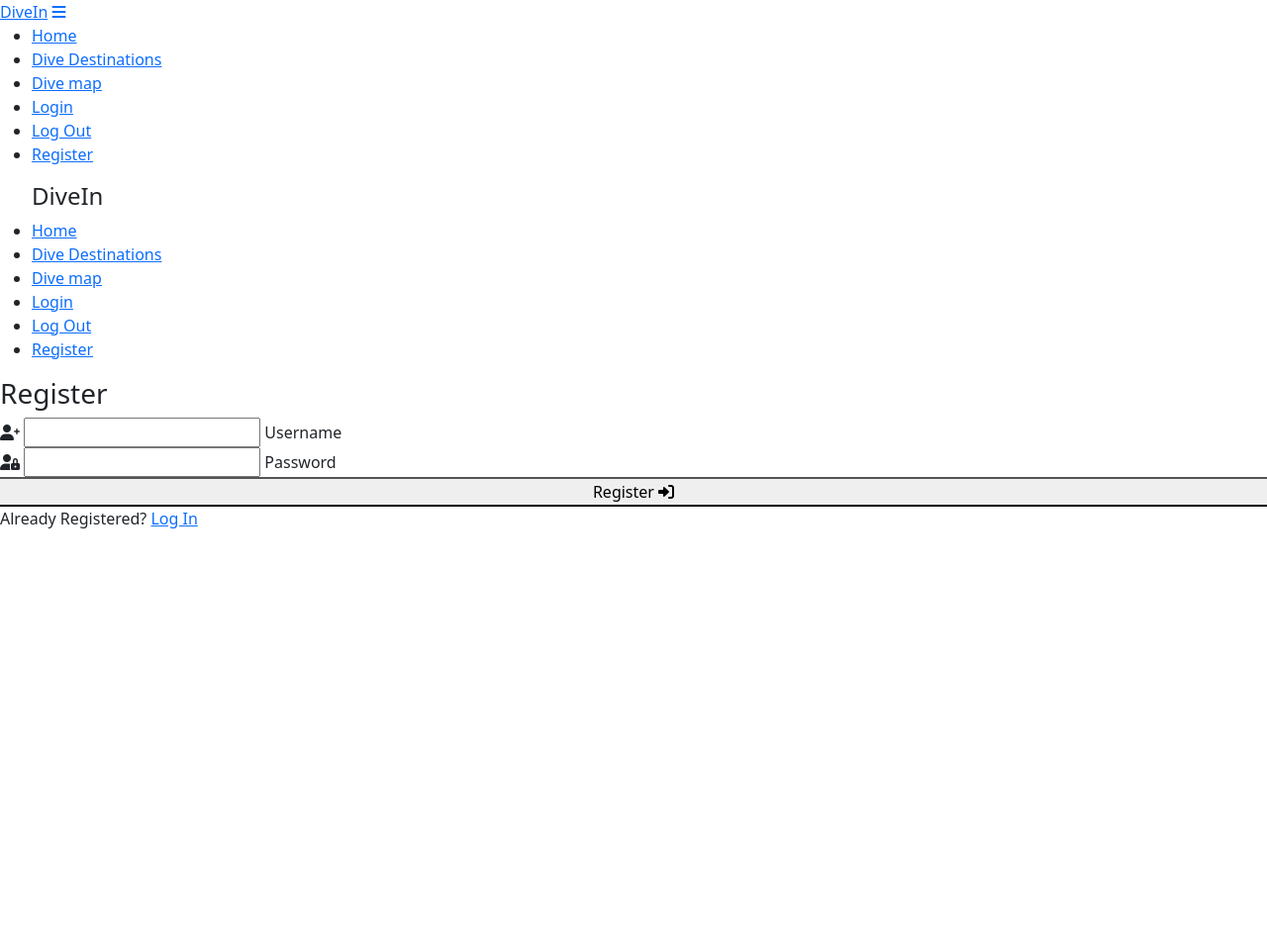
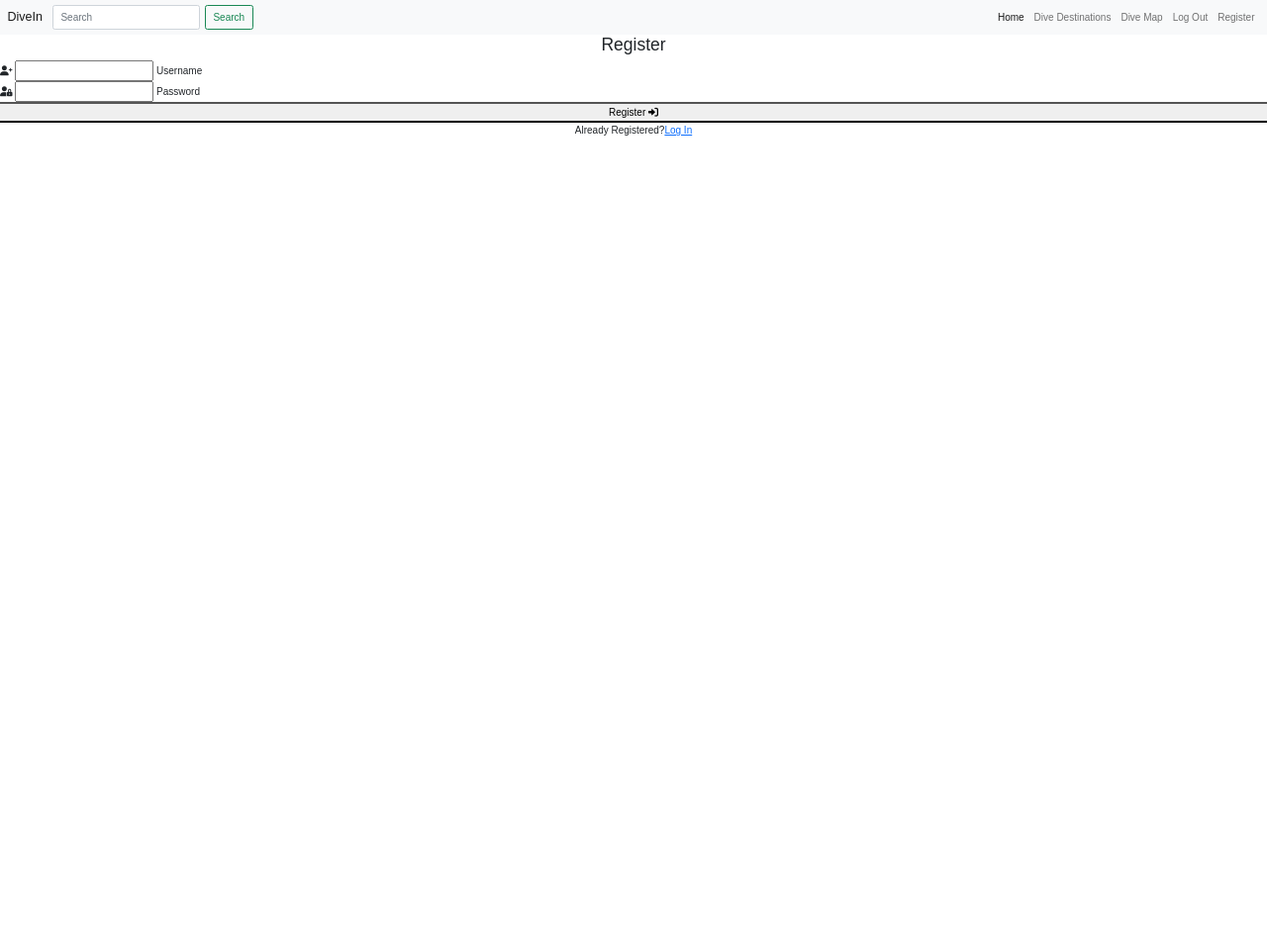
Before and after one commit to daniellima338/DiveIn, a Flask app: page /register in a window 1280 px wide. Shown: the whole page at 99% size. Before the commit the page ends 534 px from the top, so only its background shows below. Run offline with Flask 2, Linux system fonts and the light colour scheme; some libraries are stand-ins or nearby versions.

Commit message:
added templates for all pages. Changed framework from materialize to bootstrap.

```diff
--- a/app.py
+++ b/app.py
@@ -17,11 +17,22 @@ app.secret_key = os.environ.get("SECRET_KEY")
 
 mongo = PyMongo(app)
 
+
 @app.route("/")
-@app.route("/get_descriptions")
-def get_descriptions():
-    descriptions = list(mongo.db.country_description.find())
-    return render_template("descriptions.html", descriptions=descriptions)
+@app.route("/home")
+def home():
+    return render_template("home.html")
+
+
+@app.route("/")
+@app.route("/dive_destinations")
+def dive_destinations():
+    return render_template("dive_destinations.html")
+
+@app.route("/")
+@app.route("/dive_map")
+def dive_map():
+    return render_template("dive_map.html")
 
 @app.route("/register", methods=["GET", "POST"])
 def register():
--- /dev/null
+++ b/static/css/style.css
@@ -0,0 +1,25 @@
+html {
+    font-size: 62.5%;
+}
+
+body {
+    font-family: "Raleway", sans-serif;
+    padding: 0;
+    margin: 0;
+    width: 100vw;
+    height: 120vh;
+}
+
+.center-align {
+    display: flex;
+    justify-content: center;
+    align-items: center;
+}
+
+.box-index {
+    height: 60vh;
+    width: 100%;
+    display:flex;
+    justify-content: center;
+    align-items: center;
+}
--- a/templates/base.html
+++ b/templates/base.html
@@ -19,32 +19,38 @@
 <body>
     <header>
         <!-- top navbar -->
-        <nav>
-            <div class="nav-wrapper navbar-fixed light-blue accent-4">
-                <a href="{{ url_for('get_descriptions') }}" class="brand-logo">DiveIn</a>
-                <a href="#" data-target="mobile-demo" class="sidenav-trigger"><i class="fas fa-bars"></i></a>
-                <ul class="right hide-on-med-and-down">
-                    <li><a href="{{ url_for('get_descriptions') }}">Home</a></li>
-                    <li><a href="#">Dive Destinations</a></li>
-                    <li><a href="#">Dive map</a></li>
-                    <li><a href="#">Login</a></li>
-                    <li><a href="#">Log Out</a></li>
-                    <li><a href="{{ url_for('register') }}">Register</a></li>
+        <nav class="navbar navbar-expand-lg navbar-light bg-light">
+            <div class="container-fluid">
+              <a class="navbar-brand" href="{{ url_for('home') }}">DiveIn</a>
+              <form class="d-flex me-auto">
+                <input class="form-control me-2" type="search" placeholder="Search" aria-label="Search">
+                <button class="btn btn-outline-success" type="submit">Search</button>
+              </form>
+              <button class="navbar-toggler ms-auto" type="button" data-bs-toggle="collapse" data-bs-target="#navbarSupportedContent" aria-controls="navbarSupportedContent" aria-expanded="false" aria-label="Toggle navigation">
+                <span class="navbar-toggler-icon"></span>
+              </button>
+              <div class="collapse navbar-collapse" id="navbarSupportedContent">
+                <ul class="navbar-nav ms-auto mb-2 mb-lg-0">
+                  <li class="nav-item">
+                    <a class="nav-link active" aria-current="page" href="{{ url_for('home') }}">Home</a>
+                  </li>
+                  <li class="nav-item">
+                    <a class="nav-link" href="{{ url_for('dive_destinations') }}">Dive Destinations</a>
+                  </li>
+                  <li class="nav-item">
+                    <a class="nav-link" href="{{ url_for('dive_map') }}">Dive Map</a>
+                  </li>
+                  <li class="nav-item">
+                    <a class="nav-link" href="#">Log Out</a>
+                  </li>
+                  <li class="nav-item">
+                    <a class="nav-link" href="{{ url_for('register') }}">Register</a>
+                  </li>
                 </ul>
+              </div>
             </div>
-        </nav>
+          </nav>
 
-        <!-- mobile sidenav -->
-        <ul class="sidenav" id="mobile-demo">
-        <h4 class="center-align light-blue-text accent-4 text-darken-4">DiveIn</h4>
-        <li><a href="{{ url_for('get_descriptions') }}">Home</a></li>
-        <li><a href="#">Dive Destinations</a></li>
-        <li><a href="#">Dive map</a></li>
-        <li><a href="#">Login</a></li>
-        <li><a href="#">Log Out</a></li>
-        <li><a href="{{ url_for('register') }}">Register</a></li>
-        </ul>
-    </header>
     {% block content %}
     {% endblock %}
 
--- /dev/null
+++ b/templates/dive_map.html
@@ -0,0 +1,4 @@
+{% extends "base.html" %}
+{% block content %}
+    <h1>Dive Map</h1>
+{% endblock %}
--- a/templates/register.html
+++ b/templates/register.html
@@ -35,7 +35,7 @@
     <div class="row">
         <div class="col s12">
             <p class="center-align">
-                Already Registered? <a href="#" class="light-blue-text accent-4">Log In</a>
+                Already Registered? <a href="{{ url_for('home') }}" class="light-blue-text accent-4">Log In</a>
             </p>
         </div>
     </div>
```
Also changed, not shown: templates/descriptions.html (deleted, +0 -21 lines), templates/dive_destinations.html (added, +19 -0 lines), templates/home.html (added, +40 -0 lines).
